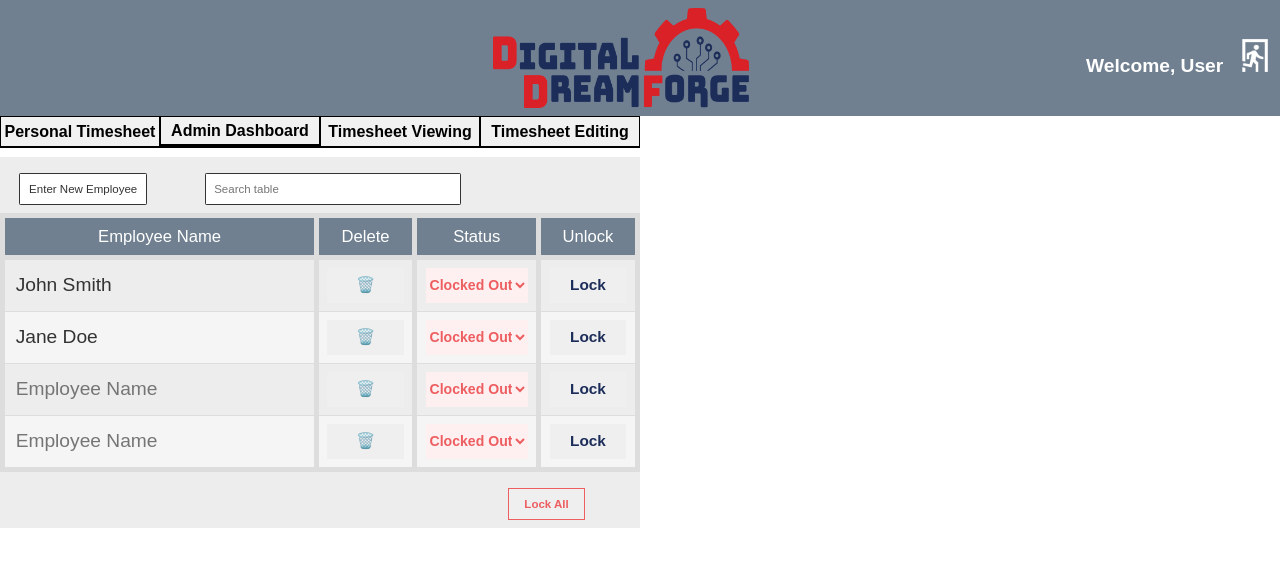
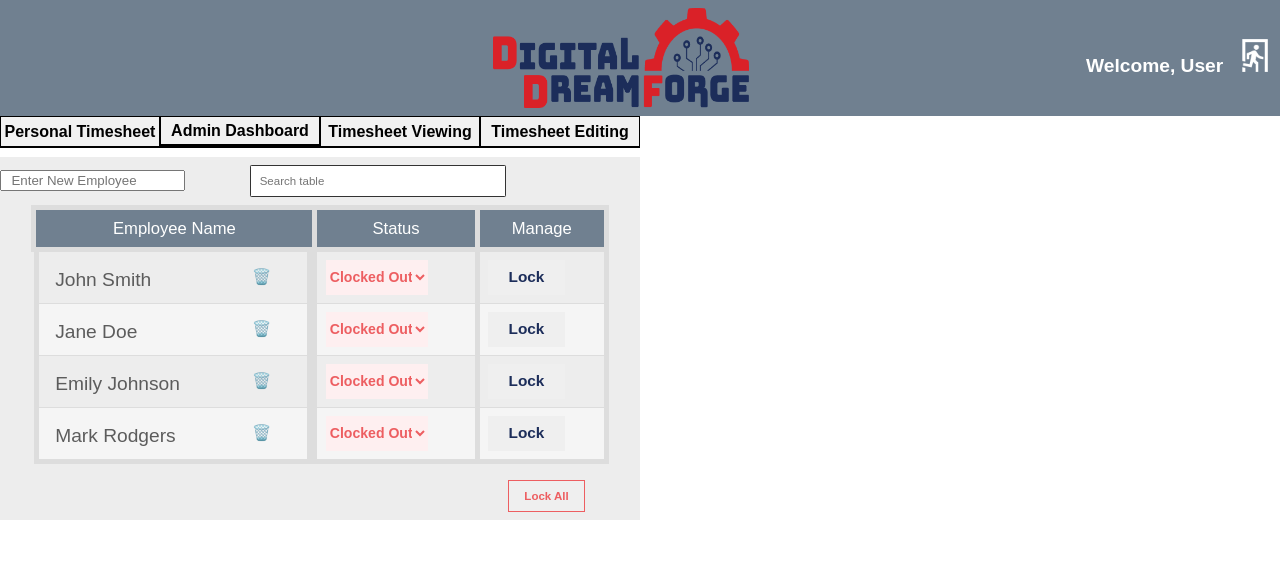
Before and after one commit to IKs2002/Tick-Tock-Tech, a React (Create React App) app: page /DefaultPage in a window 1280 px wide. Shown: the top 566 px of the page. Built offline with nearby package versions, Linux system fonts and the light colour scheme.

Commit message:
Admin Update

```diff
--- a/src/Componets/AdminTable.css
+++ b/src/Componets/AdminTable.css
@@ -115,20 +115,23 @@
   text-align: center;
 }
 
-.employee-input-container {
+.employee-name-container {
   display: flex;
   align-items: center;
   border: none;
   padding: 5px;
 }
 
-.employee-name-input {
+.employee-name {
   flex-grow: 1;
   height: 4vh;
   max-width: 15vw;
   border-radius: 0;
   font-size: 1.5vw;
   border: none;
+  color: #5c5c5c;
+  text-align: left;
+  padding: 8px;
 }
 
 .delete-btn {
@@ -139,4 +142,11 @@
   cursor: pointer;
 }
 
-/*last updated 2/25, moved some styling from .js to .css -sierra */
+.employee-status-select{
+  text-align: center;
+}
+
+.lock-button{
+  text-align: center;
+}
+/*last updated 2/25,-sierra */
--- a/src/Componets/AdminTable.js
+++ b/src/Componets/AdminTable.js
@@ -1,14 +1,14 @@
 import React, { useState } from "react";
 import "./AdminTable.css";
-import AddEmployeeForm from "./AddEmployeeForm";
+
 
 const AdminTable = () => {
   // state of employees
   const [employees, setEmployees] = useState([
     { id: 1, name: "John Smith", status: "Clocked Out", locked: false },
     { id: 2, name: "Jane Doe", status: "Clocked Out", locked: false },
-    { id: 3, name: "", status: "Clocked Out", locked: false },
-    { id: 4, name: "", status: "Clocked Out", locked: false },
+    { id: 3, name: "Emily Johnson", status: "Clocked Out", locked: false },
+    { id: 4, name: "Mark Rodgers", status: "Clocked Out", locked: false },
   ]);
 
   const statusColors = {
@@ -54,15 +54,13 @@ const AdminTable = () => {
 
   // For "Lock All"/ "Unlock All" button
   const handleLockAll = () => {
-    const anyUnlocked = employees.some((emp) => !emp.locked);
+    const anyUnlocked = employees.some(emp => !emp.locked);
     const action = anyUnlocked ? "lock" : "unlock";
-    const confirmed = window.confirm(
-      `Are you sure you want to ${action} all employees?`
-    );
+    const confirmed = window.confirm(`Are you sure you want to ${action} all employees?`);
 
     if (confirmed) {
-      setEmployees((prevEmployees) =>
-        prevEmployees.map((emp) => ({ ...emp, locked: anyUnlocked }))
+      setEmployees(prevEmployees =>
+        prevEmployees.map(emp => ({ ...emp, locked: anyUnlocked }))
       );
     }
   };
@@ -79,29 +77,12 @@ const AdminTable = () => {
   const renderRows = () => {
     return employees.map((emp) => (
       <tr key={emp.id}>
-        <td>
-          <input
-            type="text"
-            placeholder="Employee Name"
-            value={emp.name}
-            onChange={(e) => handleNameChange(emp.id, e.target.value)}
-            style={{ height: "4vh", borderRadius: "0", fontSize: "1.5vw" }}
-          />
-        </td>
-        <td>
+        <td style={{ display: "flex", alignItems: "center" }}>
+          <div className="employee-name">{emp.name}</div>
           <div className="popup" onClick={() => myFunction(emp.id)}>
             <button
-              className="btn btn-link"
+              className="btn btn-link delete-btn"
               onClick={() => handleConfirm(emp.id, emp.name)}
-              style={{
-                color: "#1C2D5A",
-                border: "0px",
-                width: "6vw",
-                height: "4.3vh",
-                fontSize: "1.2vw",
-                fontWeight: "bold",
-                textAlign: "center",
-              }}
             >
               🗑️
             </button>
@@ -109,6 +90,7 @@ const AdminTable = () => {
         </td>
         <td>
           <select
+            className="employee-status-select"
             value={emp.status}
             onChange={(e) => handleStatusChange(emp.id, e.target.value)}
             style={{
@@ -125,41 +107,25 @@ const AdminTable = () => {
           >
             <option
               value="Clocked Out"
-              style={{
-                backgroundColor: statusColors["Clocked Out"],
-                color: statusColorsText["Clocked Out"],
-                fontWeight: "bold",
-              }}
+              style={{ backgroundColor: statusColors["Clocked Out"], color: statusColorsText["Clocked Out"], fontWeight: "bold"}}
             >
               Clocked Out
             </option>
             <option
               value="Clocked In"
-              style={{
-                backgroundColor: statusColors["Clocked In"],
-                color: statusColorsText["Clocked In"],
-                fontWeight: "bold",
-              }}
+              style={{ backgroundColor: statusColors["Clocked In"], color: statusColorsText["Clocked In"], fontWeight: "bold"}}
             >
               Clocked In
             </option>
             <option
               value="Break"
-              style={{
-                backgroundColor: statusColors["Break"],
-                color: statusColorsText["Break"],
-                fontWeight: "bold",
-              }}
+              style={{ backgroundColor: statusColors["Break"], color: statusColorsText["Break"], fontWeight: "bold"}}
             >
               Break
             </option>
             <option
               value="Lunch"
-              style={{
-                backgroundColor: statusColors["Lunch"],
-                color: statusColorsText["Lunch"],
-                fontWeight: "bold",
-              }}
+              style={{ backgroundColor: statusColors["Lunch"], color: statusColorsText["Lunch"], fontWeight: "bold"}}
             >
               Lunch
             </option>
@@ -187,9 +153,7 @@ const AdminTable = () => {
   };
 
   const handleConfirm = (id, name) => {
-    const confirmed = window.confirm(
-      `Are you sure you want to delete ${name}?`
-    );
+    const confirmed = window.confirm(`Are you sure you want to delete ${name}?`);
     if (confirmed) {
       // handle confirmation
       console.log("Confirmed for employee ID:", id);
@@ -197,12 +161,12 @@ const AdminTable = () => {
   };
 
   // Add new employees
-  const addEmployee = (newEmployee) => {
+  const addEmployee = () => {
     setEmployees((prevEmployees) => [
       ...prevEmployees,
       {
         id: prevEmployees.length + 1,
-        name: newEmployee.name,
+        name: "",
         status: "Clocked Out",
         locked: false,
       },
@@ -213,8 +177,18 @@ const AdminTable = () => {
     <div className="AdminDashboard_ParentBorder">
       <div className="AdminDashboardTable">
         {/* input for adding a new employee */}
-        <div className="AdminDashboardInputs">
-  <AddEmployeeForm addEmployee={addEmployee} />
+        <div classname="AdminDashboardInputs">
+          <input
+            className="AdminDashboard_EmployeeNew"
+            type="text"
+            placeholder="  Enter New Employee"
+            onKeyPress={(e) => {
+              // calls addEmployee function when you hit enter
+              if (e.key === "Enter") {
+                addEmployee();
+              }
+            }}
+          />
           {/* Search table */}
           <input
             className="AdminDashboard_EmployeeAdd"
@@ -226,9 +200,8 @@ const AdminTable = () => {
           <thead>
             <tr>
               <th>Employee Name</th>
-              <th>Delete</th>
               <th>Status</th>
-              <th>Unlock</th>
+              <th>Manage</th>
             </tr>
           </thead>
           <tbody>{renderRows()}</tbody>
@@ -241,7 +214,7 @@ const AdminTable = () => {
             onClick={handleLockAll}
             className="AdminDashboard_LockAllButton"
           >
-            {employees.every((emp) => emp.locked) ? "Unlock All" : "Lock All"}
+            {employees.every(emp => emp.locked) ? "Unlock All" : "Lock All"}
           </button>
         </div>
       </div>
```
Lines whose indentation alone changed are shown as unchanged.
